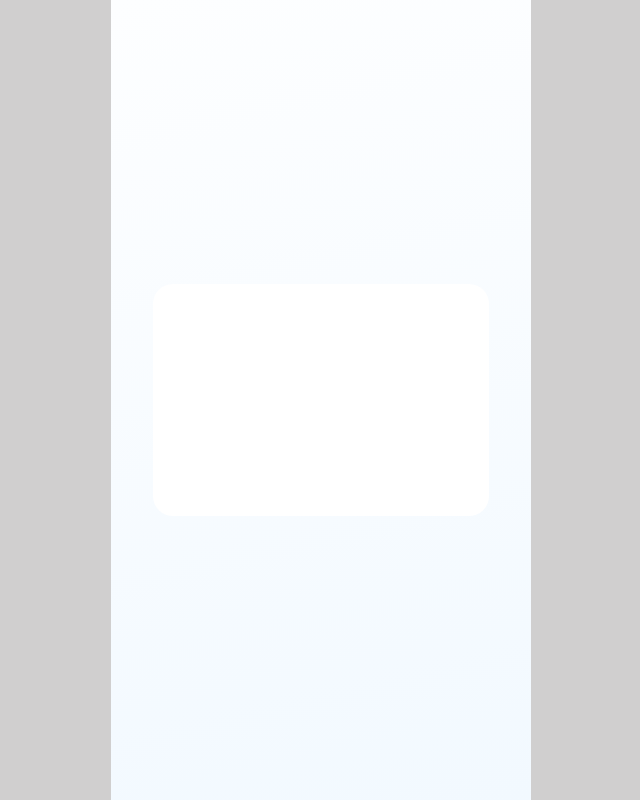
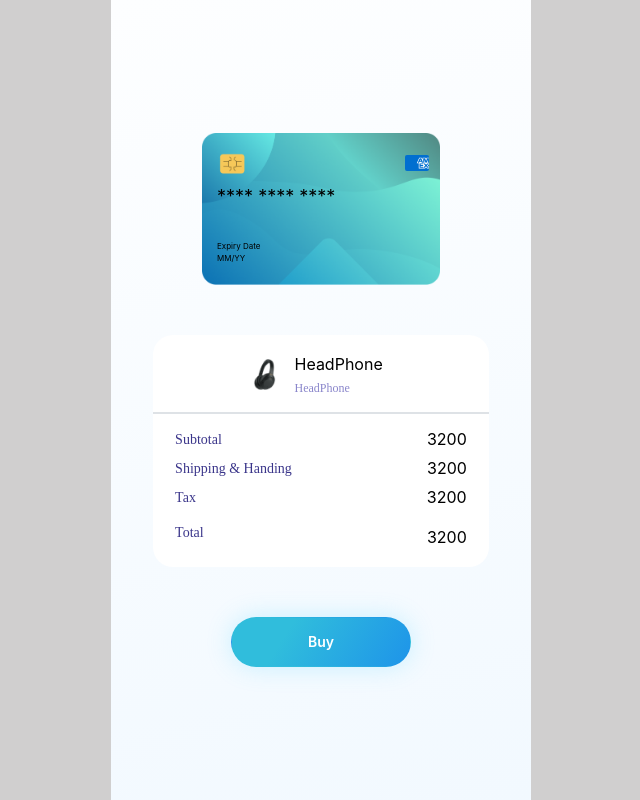
Before and after one commit to AlejandroOlivera/credit-card-payment, a React (Vite) app: page / in a window 1280 px wide. Shown: the whole page, without its empty margins (319-959 px from the left). Built offline with nearby package versions, Linux system fonts and the light colour scheme.

Commit message:
Sumary WIP

```diff
--- /dev/null
+++ b/src/components/CartDetail/CartDetail.module.css
@@ -0,0 +1,204 @@
+.cartDetail {
+  display: flex;
+  flex-direction: column;
+  justify-content: flex-end;
+  align-items: center;
+  padding: 20px 0px;
+  gap: 17.92px;
+  width: 336px;
+  height: 232.7px;
+  background: #ffffff;
+  border-radius: 20px;
+}
+
+.list {
+  display: flex;
+  flex-direction: column;
+  justify-content: center;
+  align-items: center;
+  padding: 0px;
+  gap: 14.34px;
+  width: 292.67px;
+  height: 41px;
+  flex: none;
+  order: 0;
+  flex-grow: 0;
+}
+
+.imageContainer {
+  display: flex;
+  flex-direction: row;
+  align-items: center;
+  padding: 0px;
+  gap: 10px;
+
+  width: 155px;
+  height: 41px;
+  flex: none;
+  order: 0;
+  flex-grow: 0;
+}
+
+.textImage {
+  display: flex;
+  flex-direction: column;
+  align-items: flex-start;
+  padding: 0px;
+  gap: 4px;
+
+  width: 104px;
+  height: 38px;
+
+  flex: none;
+  order: 1;
+  flex-grow: 0;
+}
+
+.image {
+  width: 41px;
+  height: 41px;
+}
+
+.textContainer {
+  display: flex;
+  flex-direction: column;
+  align-items: flex-start;
+  padding: 0px;
+  gap: 4px;
+}
+
+.textQty {
+  width: 39px;
+  height: 16px;
+  font-family: 'Poppins';
+  font-style: normal;
+  font-weight: 400;
+  font-size: 12px;
+  line-height: 16px;
+  color: #8a86cb;
+  flex: none;
+  order: 0;
+  flex-grow: 0;
+}
+
+.divider {
+  background: #ececec;
+  width: 336px;
+  height: 0.9px;
+  flex: none;
+  order: 1;
+  align-self: stretch;
+  flex-grow: 0;
+}
+
+.proceBreakup {
+  display: flex;
+  flex-direction: column;
+  align-items: flex-start;
+  padding: 0px;
+  gap: 19.97px;
+
+  width: 291.78px;
+  height: 114.97px;
+
+  flex: none;
+  order: 2;
+  flex-grow: 0;
+}
+
+.pricesContainer {
+  display: flex;
+  flex-direction: column;
+  align-items: flex-start;
+  padding: 0px;
+  gap: 14px;
+
+  width: 291.78px;
+  height: 73px;
+
+  flex: none;
+  order: 0;
+  flex-grow: 0;
+}
+
+.subtotal {
+  display: flex;
+  flex-direction: row;
+  align-items: center;
+  padding: 0px;
+  justify-content: space-between;
+
+  width: 291.67px;
+  height: 15px;
+
+  flex: none;
+  order: 0;
+  flex-grow: 0;
+}
+
+.shippin {
+  display: flex;
+  flex-direction: row;
+  align-items: center;
+  padding: 0px;
+  justify-content: space-between;
+
+  width: 291.78px;
+  height: 15px;
+
+  flex: none;
+  order: 1;
+  flex-grow: 0;
+}
+
+.tax {
+  display: flex;
+  flex-direction: row;
+  align-items: center;
+  padding: 0px;
+  justify-content: space-between;
+
+  width: 291.59px;
+  height: 15px;
+
+  flex: none;
+  order: 2;
+  flex-grow: 0;
+}
+
+.total {
+  display: flex;
+  flex-direction: row;
+  align-items: flex-start;
+  padding: 0px;
+  justify-content: space-between;
+  width: 291.66px;
+  height: 22px;
+
+  flex: none;
+  order: 1;
+  flex-grow: 0;
+}
+
+.text {
+  /* Shipping & Handling */
+
+  width: 130px;
+  height: 15px;
+
+  font-family: 'DM Sans';
+  font-style: normal;
+  font-weight: 400;
+  font-size: 14px;
+  line-height: 14px;
+  /* identical to box height, or 102% */
+  display: flex;
+  align-items: center;
+
+  color: #3a358a;
+
+  /* Inside auto layout */
+  flex: none;
+  order: 0;
+  flex-grow: 0;
+}
--- /dev/null
+++ b/src/components/CartDetail/CartDetail.tsx
@@ -0,0 +1,43 @@
+import { Divider } from '@mantine/core';
+import { WText } from '../WText/WText';
+import classes from './CartDetail.module.css';
+
+export const CartDetail = () => {
+  return (
+    <div className={classes.cartDetail}>
+      <div className={classes.list}>
+        <div className={classes.imageContainer}>
+          <img className={classes.image} src="/HeadPhoneMini1.png" alt="" />
+          <div className={classes.textContainer}>
+            <WText text="HeadPhone" />
+            <WText styles={classes.textQty} text="HeadPhone" />
+          </div>
+        </div>
+      </div>
+      <Divider className={classes.divider} size={2} />
+
+      <div className={classes.proceBreakup}>
+        <div className={classes.pricesContainer}>
+          <div className={classes.subtotal}>
+            <WText styles={classes.text} text="Subtotal" />
+            <WText text="3200" />
+          </div>
+
+          <div className={classes.shippin}>
+            <WText styles={classes.text} text="Shipping & Handing" />
+            <WText text="3200" />
+          </div>
+
+          <div className={classes.tax}>
+            <WText styles={classes.text} text="Tax" />
+            <WText text="3200" />
+          </div>
+        </div>
+        <div className={classes.total}>
+          <WText styles={classes.text} text="Total" />
+          <WText text="3200" />
+        </div>
+      </div>
+    </div>
+  );
+};
--- /dev/null
+++ b/src/components/CreditCard/CreditCard.module.css
@@ -0,0 +1,41 @@
+.creditCardContainer {
+    height: 152px;
+    width: 238px;
+    position: relative;
+}
+
+.creditCard{
+    width: 238px;
+    height: 152px;
+}
+
+.brand {
+    height: 20px;
+    width: 20px;
+    position: absolute;
+    right: 15px;
+    top: 20px;
+}
+
+.cardNumber{
+    position: absolute;
+    top: 50px;
+    left: 15px;
+    font-size: 18px;
+}
+
+.cardHolder{
+    position: absolute;
+    bottom: 20px;
+    left: 15px;
+    display: flex;
+    flex-direction: column;
+}
+
+.expiryDate{
+    font-size: 8px;
+}
+
+.expiryNumber{
+    font-size: 8px;
+}
--- /dev/null
+++ b/src/components/CreditCard/CreditCard.tsx
@@ -0,0 +1,17 @@
+import Amex from '@/images/amex';
+import classes from './CreditCard.module.css';
+import { WText } from '../WText/WText';
+
+export const CreditCard = () => {
+  return (
+    <section className={classes.creditCardContainer}>
+      <img className={classes.creditCard} src="./creditcard3.png" />
+      <div className={classes.brand}>{Amex}</div>
+      <WText text="**** **** **** " styles={classes.cardNumber} />
+      <div className={classes.cardHolder}>
+        <WText text="Expiry Date" styles={classes.expiryDate} />
+        <WText text="MM/YY" styles={classes.expiryNumber} />
+      </div>
+    </section>
+  );
+};
--- a/src/components/NumberCardInput/NumberCardInput.tsx
+++ b/src/components/NumberCardInput/NumberCardInput.tsx
@@ -4,7 +4,10 @@ import { useDispatch, useSelector } from 'react-redux';
 import { WInput } from '../WInput/WInput';
 import { CardTypeDisplay } from '../CardTypeDisplay/CardTypeDisplay';
 import classes from './NumberCardInput.module.css';
-import { setCardNumber } from '@/sections/CreditCardInfo/creditCardInfoSlice';
+import {
+  setCardNumber,
+  setCardType,
+} from '@/sections/CreditCardInfo/creditCardInfoSlice';
 import { RootState } from '@/store/store';
 
 /**
@@ -22,8 +25,7 @@ export const NumberCardInput = () => {
   const cardNumber = useSelector(
     (state: RootState) => state.creditCard.cardNumber,
   );
-
-  const [cardType, setCardType] = useState('');
+  const cardType = useSelector((state: RootState) => state.creditCard.cardType);
 
   const handleChange = (e: React.ChangeEvent<HTMLInputElement>) => {
     let { value } = e.target;
@@ -33,7 +35,7 @@ export const NumberCardInput = () => {
 
     if (value === '') {
       // Si el valor es una cadena vacía, establece el tipo de tarjeta en una cadena vacía y el número de tarjeta también en una cadena vacía.
-      setCardType('');
+      dispatch(setCardType(''));
       dispatch(setCardNumber(''));
       return;
     }
@@ -50,11 +52,11 @@ export const NumberCardInput = () => {
       // Determinar el tipo de tarjeta
 
       if (/^4/.test(value)) {
-        setCardType('visa');
+        dispatch(setCardType('visa'));
       } else if (/^5[1-5]/.test(value)) {
-        setCardType('mastercard');
+        dispatch(setCardType('mastercard'));
       } else if (/^3[47]/.test(value)) {
-        setCardType('amex');
+        dispatch(setCardType('amex'));
       }
 
       // Agregar espacios según el tipo de tarjeta
--- a/src/sections/CreditCardInfo/creditCardInfoSlice.ts
+++ b/src/sections/CreditCardInfo/creditCardInfoSlice.ts
@@ -5,6 +5,7 @@ export interface CreditCardState {
   name: string;
   expiryDate: string;
   cvc: string;
+  cardType: string
 }
 
 const initialState = {
@@ -12,6 +13,7 @@ const initialState = {
   name: '',
   expiryDate: '',
   cvc: '',
+  cardType:''
 };
 
 const creditCardSlice = createSlice({
@@ -30,6 +32,10 @@ const creditCardSlice = createSlice({
     setCvc(state, action) {
       state.cvc = action.payload;
     },
+    setCardType(state, action) {
+      state.cardType = action.payload;
+    },
+
     resetCreditCard(state) {
       state.cardNumber = '';
       state.name = '';
@@ -44,6 +50,7 @@ export const {
   setName,
   setExpiryDate,
   setCvc,
+  setCardType,
   resetCreditCard,
 } = creditCardSlice.actions;
 
--- a/src/sections/Sumary/Sumary.module.css
+++ b/src/sections/Sumary/Sumary.module.css
@@ -12,19 +12,10 @@
     margin: 0 auto;
   }
 
-.cartDetail {
-display: flex;
-flex-direction: column;
-justify-content: flex-end;
-align-items: center;
-padding: 20px 0px;
-gap: 17.92px;
-
-
-width: 336px;
-height: 232.7px;
-
-background: #FFFFFF;
-border-radius: 20px;
-
-}
+  .buttonSumary {
+    width: 180px;
+    height: 50px;
+    background: linear-gradient(122.33deg, #30bddc 30.62%, #1e94e9 100%);
+    box-shadow: 0px 0px 25px rgba(73, 211, 255, 0.25);
+    border-radius: 50px;
+  }
--- a/src/sections/Sumary/Sumary.tsx
+++ b/src/sections/Sumary/Sumary.tsx
@@ -1,9 +1,14 @@
+import { CreditCard } from '@/components/CreditCard/CreditCard';
 import classes from './Sumary.module.css';
+import { CartDetail } from '@/components/CartDetail/CartDetail';
+import { WButton } from '@/components/WButton/WButton';
 
 export const Sumary = () => {
-  return <section className={classes.sumary}>
-    <div className={classes.cartDetail}>
-
-    </div>
-  </section>;
+  return (
+    <section className={classes.sumary}>
+      <CreditCard />
+      <CartDetail />
+      <WButton styles={classes.buttonSumary} title="Buy" onClick={() => {}} />
+    </section>
+  );
 };
```
Also changed, not shown: public/creditcard3.png (added).
